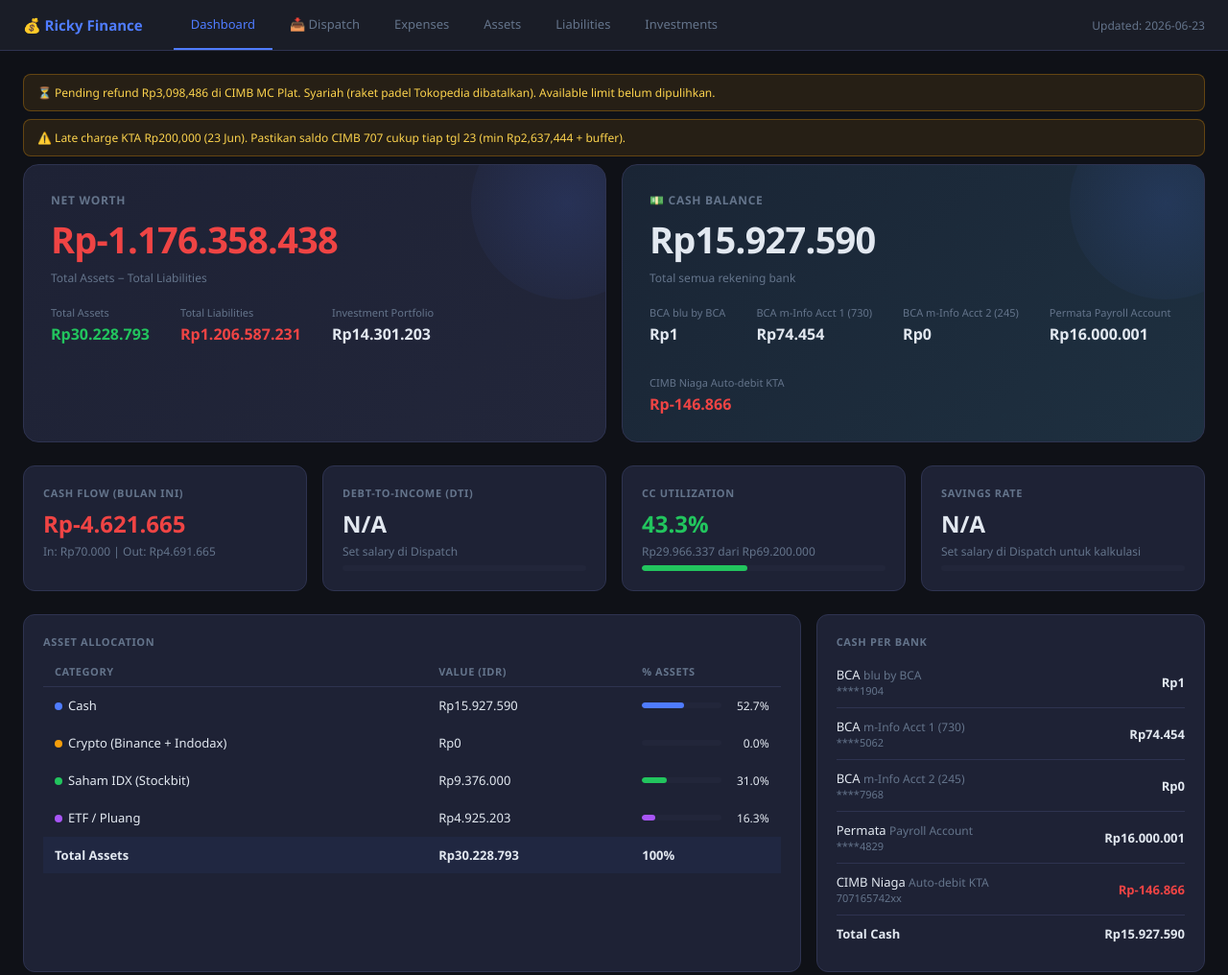
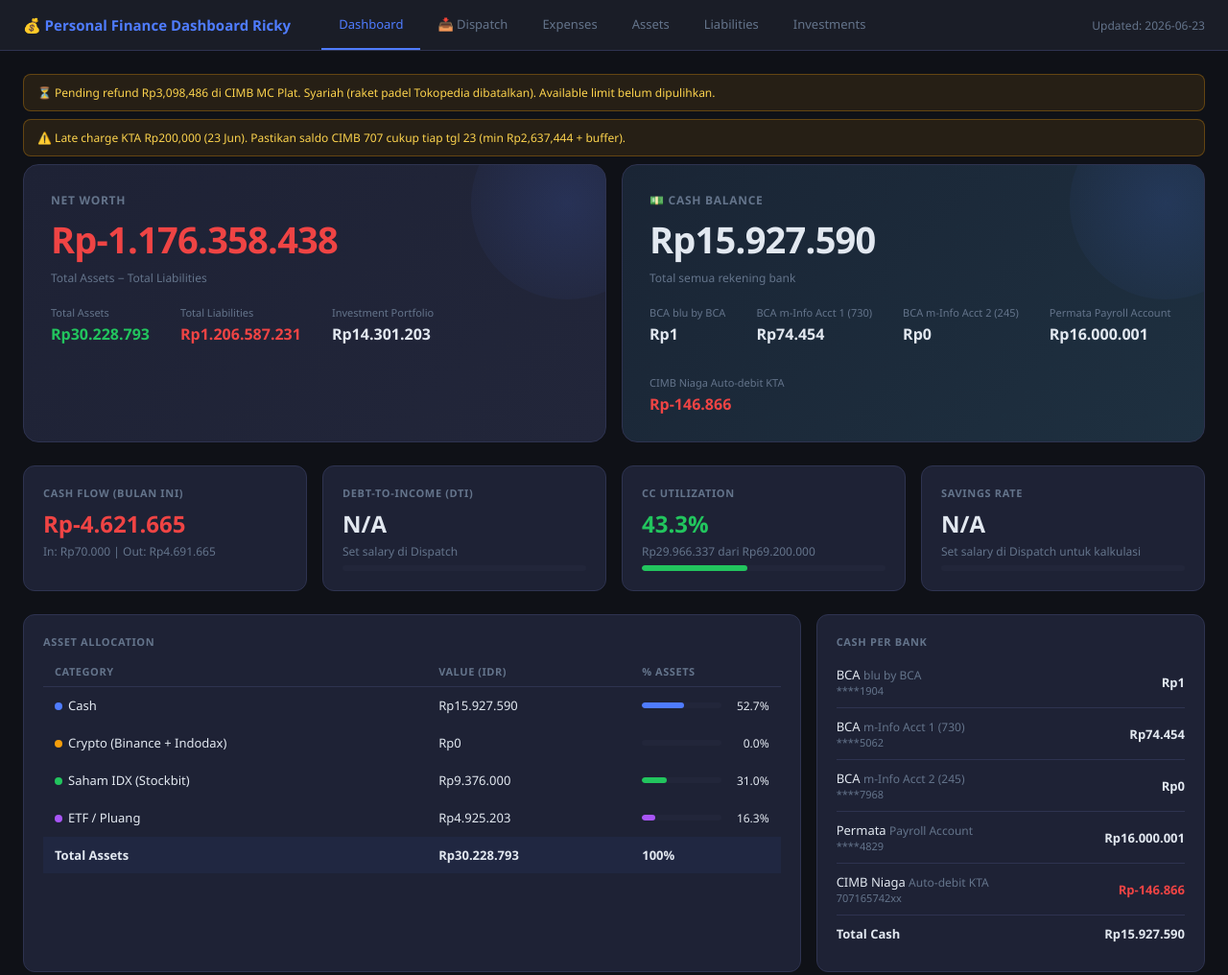
Before and after one commit to riickbal/ricky-finance-dashboard, a plain HTML site: page index.html in a window 1280 px wide. Shown: the top 1016 px of the page at 96% size. Drawn offline with Linux system fonts and the light colour scheme.

Commit message:
Add files via upload

```diff
--- a/index.html
+++ b/index.html
@@ -148,7 +148,7 @@
 <body>
 
 <div class="topbar">
-  <div class="logo">💰 Ricky Finance</div>
+  <div class="logo">💰 Personal Finance Dashboard Ricky</div>
   <div class="nav-tabs">
     <div class="nav-tab active" onclick="showPage('dashboard',this)">Dashboard</div>
     <div class="nav-tab" onclick="showPage('dispatch',this)">📥 Dispatch</div>
```
